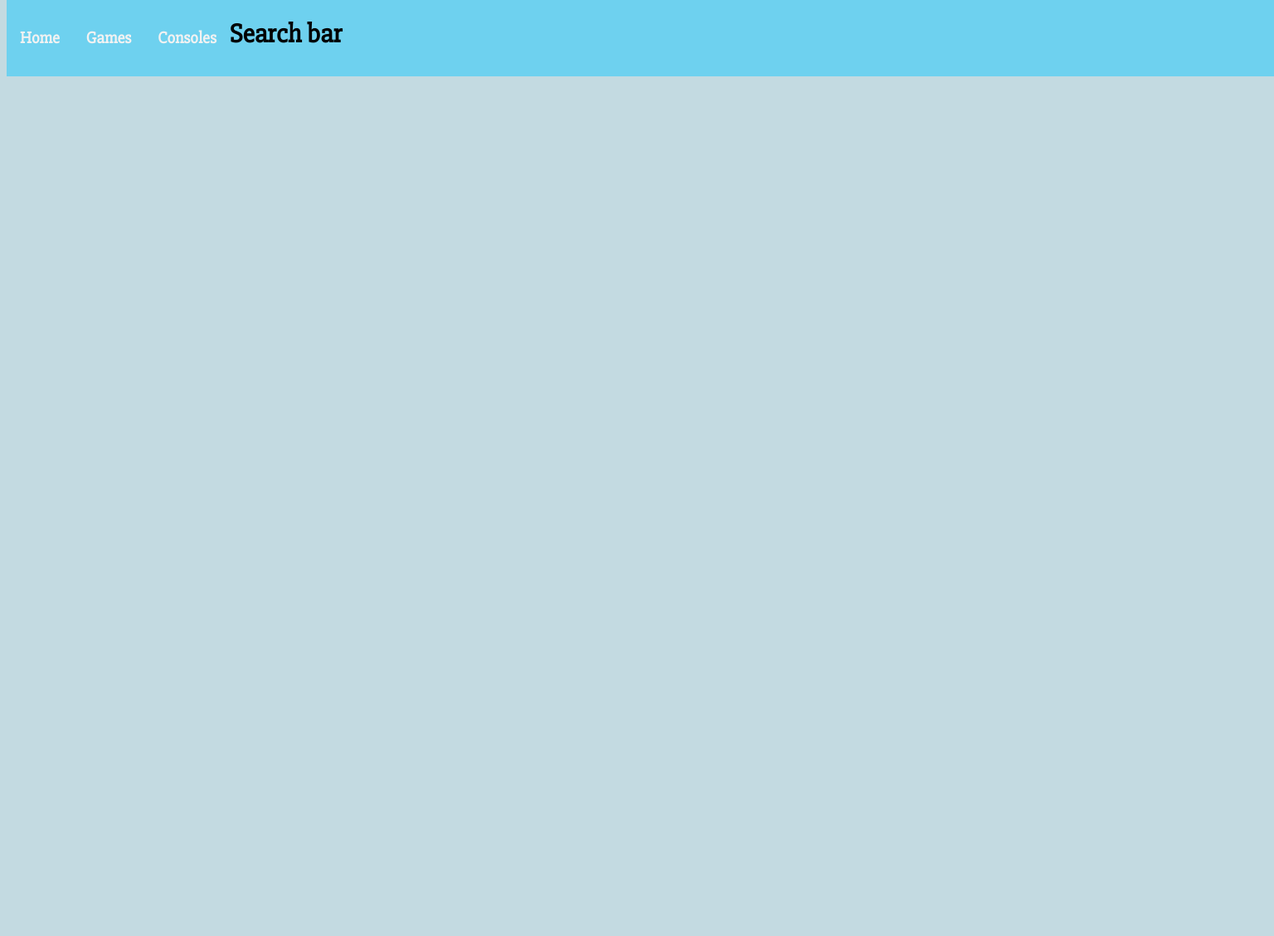
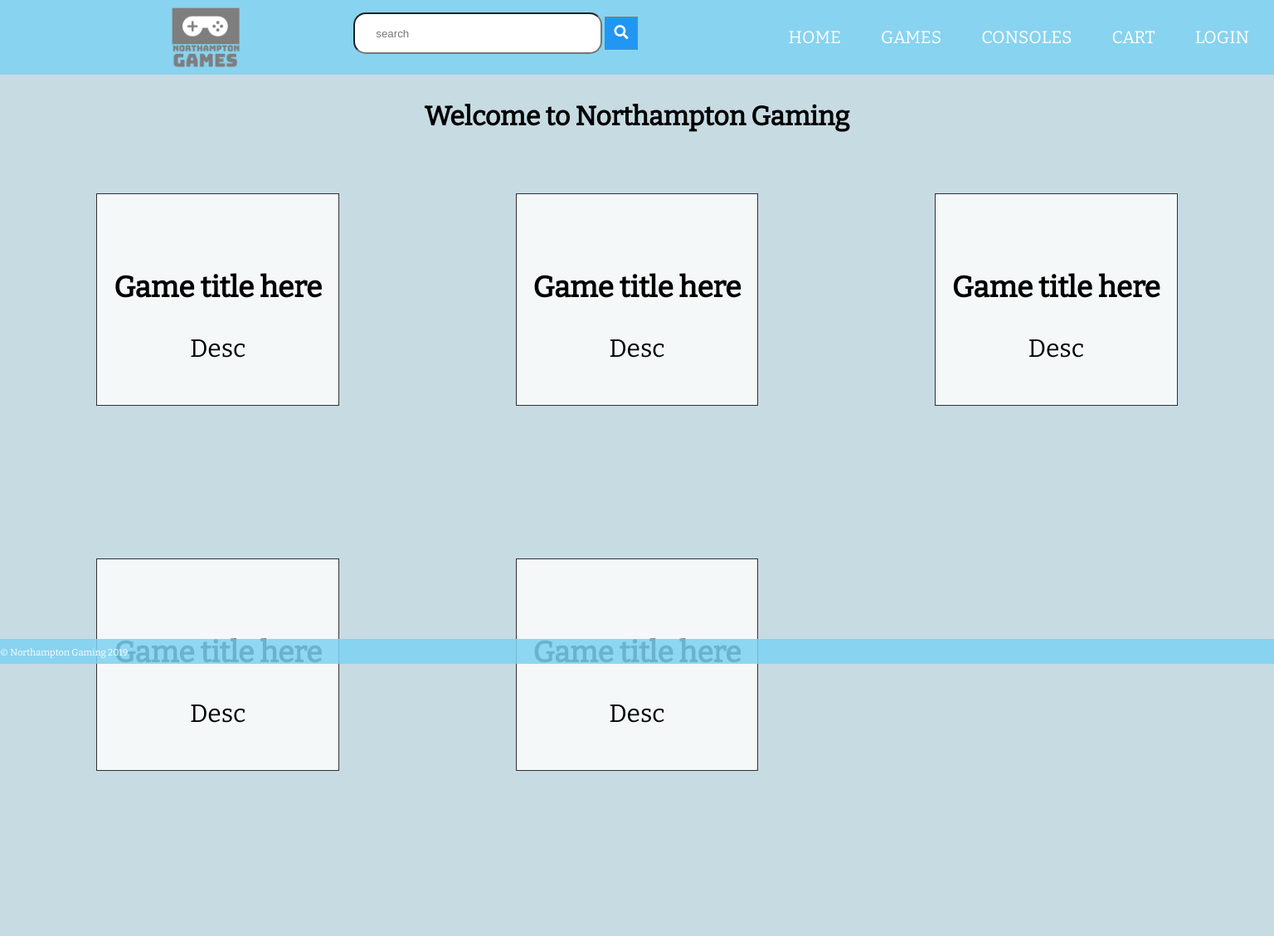
Before and after one commit to CallumTeesdale/GroupProject, a PHP site: page / in a window 1536 px wide. Shown: the top 1128 px of the page at 83% size. After the commit the page ends 929 px from the top, so only its background shows below. Run offline with PHP 8.4, Linux system fonts and the light colour scheme; some libraries are stand-ins or nearby versions.

Commit message:
Homepage and frame work for other pages complete, few bugs etc.

```diff
--- a/footer.php
+++ b/footer.php
@@ -0,0 +1,8 @@
+<footer>
+<div class="copyright">
+  &copy; Northampton Gaming 2019
+
+</div>
+</footer>
+
+</body>
--- a/header.php
+++ b/header.php
@@ -6,32 +6,37 @@
     <title>Page Title</title>
     <meta name="viewport" content="width=device-width, initial-scale=1">
     <link rel="stylesheet" type="text/css" media="screen" href="styles/stylesheet.css" />
-    <link href="https://fonts.googleapis.com/css?family=Slabo+27px" rel="stylesheet">
-    <script src="main.js"></script>
+<link rel="stylesheet" href="https://use.fontawesome.com/releases/v5.6.3/css/all.css" integrity="sha384-UHRtZLI+pbxtHCWp1t77Bi1L4ZtiqrqD80Kn4Z8NTSRyMA2Fd33n5dQ8lWUE00s/" crossorigin="anonymous">
+<link href="https://fonts.googleapis.com/css?family=Bitter" rel="stylesheet">
 </head>
 <body class= main>
 
-<div class=navbar>
+<header>
 
-<div>
+<img  src="img/logo.png" height="90"alt="logo" class="logo">
+<input type="checkbox" id="nav-toggle" class="nav-toggle">
+<form class="search-form" action="" method="post">
+  <input type="search" placeholder="search" id="search" name="search" class="search">
+  <button type="submit" value="search"> <i class="fa fa-search"></i> </button>
+</form>
 
-<img class=logo src="https://via.placeholder.com/92" alt="">
-<a><h3>Home</h3></a>
-<a><h3>Games</h3></a>
-<a><h3>Consoles</h3></a>
+<nav>
+  <ul>
 
-</div>
+    <li><a href="index.php">Home</a>
+    <li><a href="">Games</a>
+    <li><a href="">Consoles</a>
+    <li><a href="">Cart</a>
+    <li><a href="login.php">Login</a>
 
-<div class=searchbar>
 
-<h1>
+  </ul>
+</nav>
 
-Search bar
+<label for="nav-toggle" class="nav-toggle-label">
 
-</h1>
-</div>
+<span></span>
 
-</div>
+</label>
 
-</body>
-</html>
+</header>
--- a/index.php
+++ b/index.php
@@ -3,3 +3,48 @@
 require 'header.php';
 
 ?>
+
+<div class="title">
+
+  <h1> Welcome to Northampton Gaming</h1>
+
+</div>
+
+<div class="content">
+  <div class="index_games">
+    <img src="https://via.placeholder.com/200" alt="" class="logo">
+    <h3>Game title here</h3>
+    <p>Desc</p>
+  </div>
+
+  <div class="index_games">
+    <img src="https://via.placeholder.com/200" alt="" class="logo">
+    <h3>Game title here</h3>
+    <p>Desc</p>
+  </div>
+
+  <div class="index_games">
+    <img src="https://via.placeholder.com/200" alt="" class="logo">
+    <h3>Game title here</h3>
+    <p>Desc</p>
+  </div>
+
+  <div class="index_games">
+    <img src="https://via.placeholder.com/200" alt="" class="logo">
+    <h3>Game title here</h3>
+    <p>Desc</p>
+  </div>
+
+  <div class="index_games">
+    <img src="https://via.placeholder.com/200" alt="" class="logo">
+    <h3>Game title here</h3>
+    <p>Desc</p>
+  </div>
+
+</div>
+
+<?php
+
+require 'footer.php';
+
+ ?>
--- a/styles/stylesheet.css
+++ b/styles/stylesheet.css
@@ -1,68 +1,293 @@
-#h1{
-    font: 800;
-    color: blue
+:root {
+  --background: rgba(125, 210, 241, .85);
 }
 
-.navbar {
-    overflow: hidden;
-    background-color: #6ed1ef;
-    position: fixed;
-    top: 0;
-    width: 100%;
-    display: flex;
+*, *::before, *::after {
+  box-sizing: border-box;
 }
 
-  .navbar a {
-    float: left;
-    display: block;
-    color: #f2f2f2;
-    text-align: center;
-    padding: 14px 16px;
-    text-decoration: none;
-    font-size: 17px;
+body {
+  margin: 0;
+  background: #c7dbe2;
+  font-family: 'Bitter', serif;
+  font-weight: 400;
 }
 
-  .navbar a:hover {
-    background: #ddd;
+.content {
+  display: grid;
+  grid-template-columns: auto auto auto;
+  background-color: #c7dbe2;
+  padding: 10px;
+  height: 100vh;
+  background-blend-mode: multiply;
+  background-size: cover;
+  place-items: center;
+  grid-row-gap: 100px;
+}
+
+.content:after {
+  content: "";
+  display: table;
+  clear: both;
+}
+
+.index_games {
+  background-color: rgba(255, 255, 255, 0.8);
+  border: 1px solid rgba(0, 0, 0, 0.8);
+  padding: 20px;
+  font-size: 30px;
+  text-align: center;
+}
+
+.title {
+  padding-top: 100px;
+  text-align: center;
+}
+
+/* nav */
+header {
+  background: var(--background);
+  text-align: center;
+  position: fixed;
+  z-index: 999;
+  width: 100%
+}
+
+/* Hamburger menu */
+.nav-toggle {
+  position: absolute !important;
+  top: -9999px !important;
+  left: -9999px !important;
+}
+
+.nav-toggle:focus~.nav-toggle-label {
+  outline: 3px solid rgba(lightblue, .75);
+}
+
+.nav-toggle-label {
+  position: absolute;
+  top: 0;
+  left: 0;
+  margin-left: 1em;
+  height: 100%;
+  display: flex;
+  align-items: center;
+}
+
+.nav-toggle-label span,
+.nav-toggle-label span::before,
+.nav-toggle-label span::after {
+  display: block;
+  background: white;
+  height: 2px;
+  width: 2em;
+  border-radius: 2px;
+  position: relative;
+}
+
+.nav-toggle-label span::before,
+.nav-toggle-label span::after {
+  content: '';
+  position: absolute;
+}
+
+.nav-toggle-label span::before {
+  bottom: 7px;
+}
+
+.nav-toggle-label span::after {
+  top: 7px;
+}
+
+nav {
+  position: absolute;
+  text-align: left;
+  top: 100%;
+  left: 0;
+  background: var(--background);
+  width: 100%;
+  transform: scale(1, 0);
+  transform-origin: top;
+  transition: transform 400ms ease-in-out;
+}
+
+nav ul {
+  margin: 0;
+  padding: 0;
+  list-style: none;
+}
+
+nav li {
+  margin-bottom: 1em;
+  margin-left: 1em;
+}
+
+nav a {
+  color: white;
+  text-decoration: none;
+  font-size: 1.3rem;
+  text-transform: uppercase;
+  opacity: 0;
+  transition: opacity 150ms ease-in-out;
+}
+
+nav a:hover {
   color: black;
 }
 
-.main{
-    font-family: 'Slabo 27px', serif;
-  background-color: #c3dae1;
-  height: 2000px
+.nav-toggle:checked~nav {
+  transform: scale(1, 1);
 }
 
-.logo{
-    float: left;
+.nav-toggle:checked~nav a {
+  opacity: 1;
+  transition: opacity 250ms ease-in-out 250ms;
 }
 
-.searchbar{
-
-    display: flex;
-justify-self: center;
-
+/* Full screen */
+@media screen and (min-width: 1310px) {
+  .nav-toggle-label {
+    display: none;
   }
 
-/* Large */
-.navbar {
-    display: flex;
-    flex-flow: row wrap;
-    /* This aligns items to the end line on main-axis */
+  header {
+    display: grid;
+    grid-template-columns: 1fr auto minmax(600px, 3fr) 1fr;
   }
 
-  /* Medium screens */
-  @media all and (max-width: 800px) {
-    .navbar {
-      /* When on medium sized screens, we center it by evenly distributing empty space around items */
-      justify-content: space-around;
+  .logo {
+    grid-column: 2 / 3;
+  }
+
+  .search {
+    margin-top: 15px;
+    grid-column: 3 / 4;
+    height: 50px;
+    width: 300px;
+    align-self: center;
+    justify-self: center;
+    border-radius: 15px;
+    padding: 5px 5px 5px 25px;
+    z-index: 5;
+  }
+
+  nav {
+    all: unset;
+    grid-column: 4/5;
+    display: flex;
+    justify-content: flex-start;
+    align-items: center;
+    margin-right: 30px;
+  }
+
+  nav ul {
+    display: flex;
+    justify-content: flex-start;
+  }
+
+  nav li {
+    margin-left: 3em;
+    margin-bottom: 0;
+  }
+
+  nav a {
+    opacity: 1;
+    position: relative;
+  }
+
+  nav a::before {
+    content: '';
+    display: block;
+    height: 5px;
+    background: black;
+    position: absolute;
+    top: 1.75em;
+    left: 0;
+    right: 0;
+    transform: scale(0, 1);
+    transition: transform ease-in-out 250ms;
+  }
+
+  nav a:hover::before {
+    transform: scale(1, 1);
+  }
+
+  form.search-form button {
+    align-self: center;
+    justify-self: center;
+    width: 40px;
+    height: 40px;
+    background: #2196F3;
+    color: white;
+    font-size: 17px;
+    border: 1px solid grey;
+    border-left: none;
+    /* Prevent double borders */
+    cursor: pointer;
+  }
+
+  form.search-form button:hover {
+    background: #0b7dda;
+  }
+
+  form.search-form::after {
+    content: "";
+    clear: both;
+    display: table;
+  }
+
+  /* Footer */
+  footer {
+    display: grid;
+    grid-template-columns: 1fr auto minmax(600px, 3fr) 1fr;
+    color: white;
+    background: var(--background);
+    font-size: 0.7em;
+    grid-area: footer;
+    position: fixed;
+    bottom: 0;
+    left: 0;
+    width: 100%;
+    height: 30px;
+  }
+
+  footer a {
+    color: white;
+    text-decoration: none
+  }
+
+  footer a:visited {
+    color: white;
+  }
+
+  .copyright {
+    grid-column: 1/2;
+    margin-top: 10px;
   }
 }
 
-  /* Small screens */
-  @media all and (max-width: 500px) {
-    .navbar {
-      /* On small screens, we are no longer using row direction but column */
-      flex-direction: column;
+.login-form {
+  text-align: center;
 }
+
+form.login-form button {
+  width: 500px;
 }
+
+form.login-form button {
+  align-self: center;
+  justify-self: center;
+  width: 40px;
+  height: 40px;
+  background: #2196F3;
+  color: white;
+  font-size: 17px;
+  border: 1px solid grey;
+  border-left: none;
+  /* Prevent double borders */
+  cursor: pointer;
+}
+
+form.login-form button:hover {
+  background: #0b7dda;
+}
```
Also changed, not shown: img/logo.png (added). Lines whose indentation alone changed are shown as unchanged.
